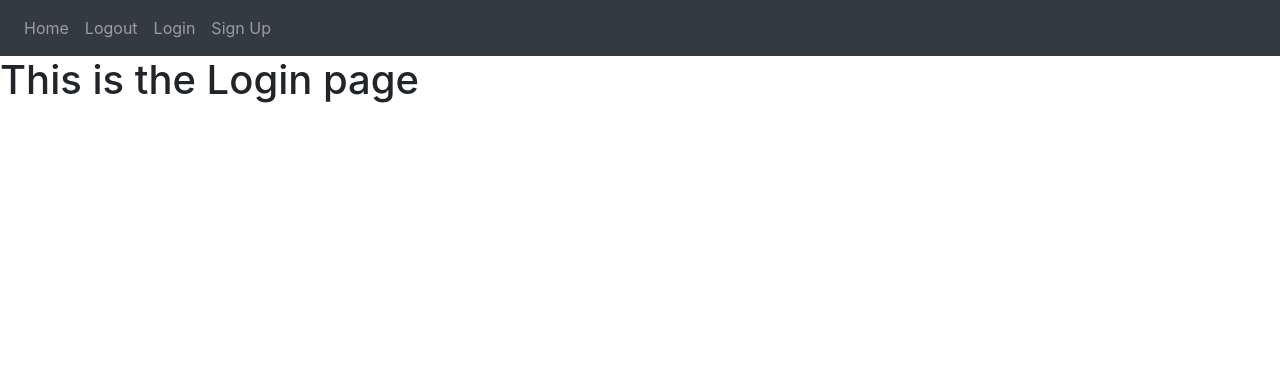
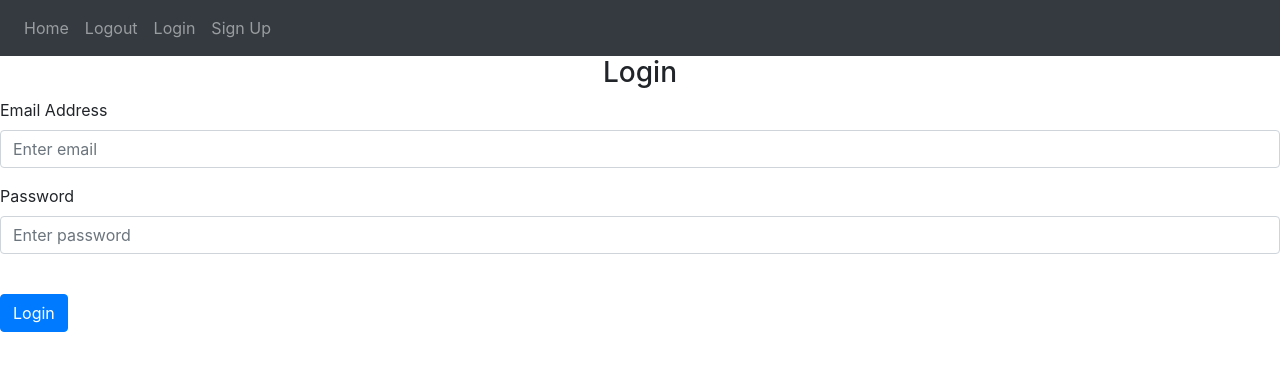
Before and after one commit to Thug-coder/Flask_Notes_Website, a Flask app: page /login in a window 1280 px wide. Shown: the top 371 px of the page. Run offline with Flask 3, Linux system fonts and the light colour scheme; some libraries are stand-ins or nearby versions.

Commit message:
login added

```diff
--- a/website/templates/base.html
+++ b/website/templates/base.html
@@ -7,13 +7,11 @@
       rel="stylesheet"
       href="https://stackpath.bootstrapcdn.com/bootstrap/4.4.1/css/bootstrap.min.css"
       integrity="sha384-Vkoo8x4CGsO3+Hhxv8T/Q5PaXtkKtu6ug5TOeNV6gBiFeWPGFN9MuhOf23Q9Ifjh"
-      crossorigin="anonymous"
-    />
+      crossorigin="anonymous"/>
     <link
       rel="stylesheet"
       href="https://stackpath.bootstrapcdn.com/font-awesome/4.7.0/css/font-awesome.min.css"
-      crossorigin="anonymous"
-    />
+      crossorigin="anonymous"/>
     <title>
         {% block title%} {% endblock  %}
     </title>
--- a/website/templates/login.html
+++ b/website/templates/login.html
@@ -1,7 +1,28 @@
-{% extends "base.html" %} {% block title%} Login {% endblock  %}
-
-{% block content %}
-
-<h1>This is the Login page</h1>
-
-{% endblock %}
+{% extends "base.html" %} {% block title %}Login{% endblock %} {% block content
+    %}
+    <form method="POST">
+      <h3 align="center">Login</h3>
+      <div class="form-group">
+        <label for="email">Email Address</label>
+        <input
+          type="email"
+          class="form-control"
+          id="email"
+          name="email"
+          placeholder="Enter email"
+        />
+      </div>
+      <div class="form-group">
+        <label for="password">Password</label>
+        <input
+          type="password"
+          class="form-control"
+          id="password"
+          name="password"
+          placeholder="Enter password"
+        />
+      </div>
+      <br />
+      <button type="submit" class="btn btn-primary">Login</button>
+    </form>
+    {% endblock %}
```
